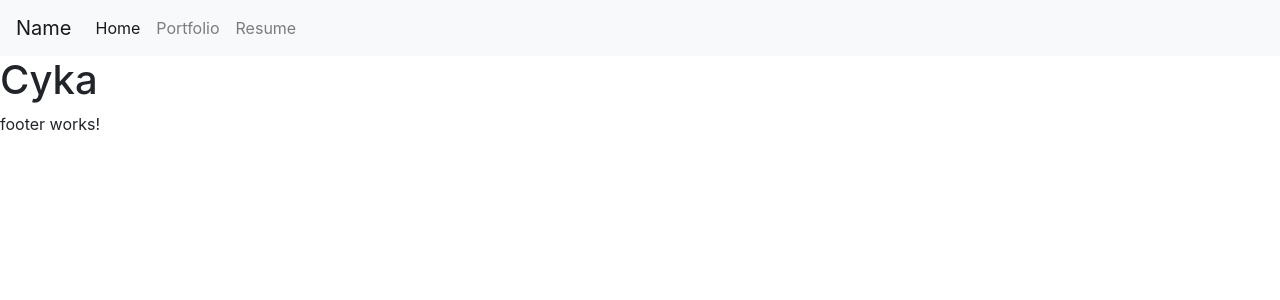
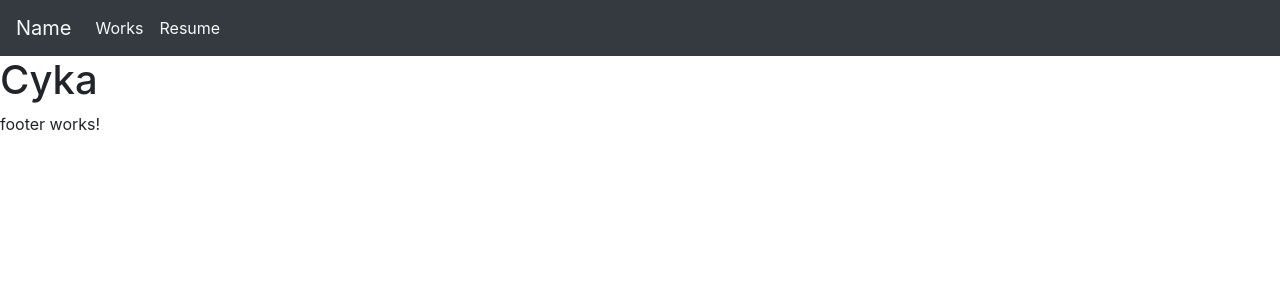
Before and after one commit to shakilbinkarim/ng-portfolio-fork, an Angular app: page / in a window 1280 px wide. Shown: the top 300 px of the page. Built offline with nearby package versions, Linux system fonts and the light colour scheme.

Commit message:
Made navbar dark, removed Home, changed Portfoli towork

```diff
--- a/src/app/core/header/header.component.html
+++ b/src/app/core/header/header.component.html
@@ -1,19 +1,16 @@
-  <nav class="navbar navbar-expand-sm navbar-light bg-light">
-    <a class="navbar-brand" href="#">Name</a>
+  <nav class="navbar navbar-expand-sm navbar-light bg-dark">
+    <a class="navbar-brand text-light" href="#">Name</a>
     <button class="navbar-toggler d-lg-none" type="button" data-toggle="collapse" data-target="#collapsibleNavId" aria-controls="collapsibleNavId"
         aria-expanded="false" aria-label="Toggle navigation">
       <span class="navbar-toggler-icon"></span>
     </button>
     <div class="collapse navbar-collapse" id="collapsibleNavId">
       <ul class="navbar-nav mr-auto mt-2 mt-lg-0">
-        <li class="nav-item active">
-          <a class="nav-link" href="">Home <span class="sr-only">(current)</span></a>
+        <li class="nav-item">
+          <a class="nav-link text-light" href="Works">Works</a>
         </li>
-        <li class="nav-item">
-          <a class="nav-link" href="Portfolio">Portfolio</a>
-        </li>
-        <li class="nav-item">
-          <a class="nav-link" href="Resume">Resume</a>
+        <li class="nav-item text-light">
+          <a class="nav-link text-light" href="Resume">Resume</a>
         </li>
       </ul>
     </div>
```
